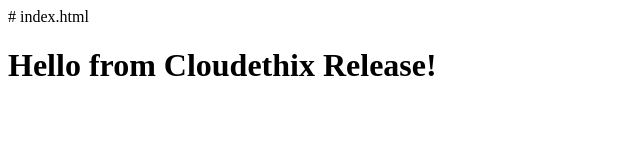
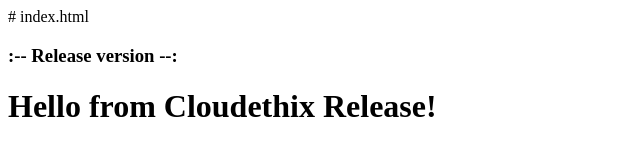
Before and after one commit to rajputganesh217/nginx_project_for_docker, a plain HTML site: page index.html in a window 1280 px wide. Shown: the whole page, without its empty margins (0-640 px from the left). Drawn offline with Linux system fonts and the light colour scheme.

Commit message:
Updated index.html for release version

```diff
--- a/index.html
+++ b/index.html
@@ -1,2 +1,4 @@
+
 # index.html
+<h3>:-- Release version --:  </h3>
 <h1>Hello from Cloudethix Release!</h1>
```
